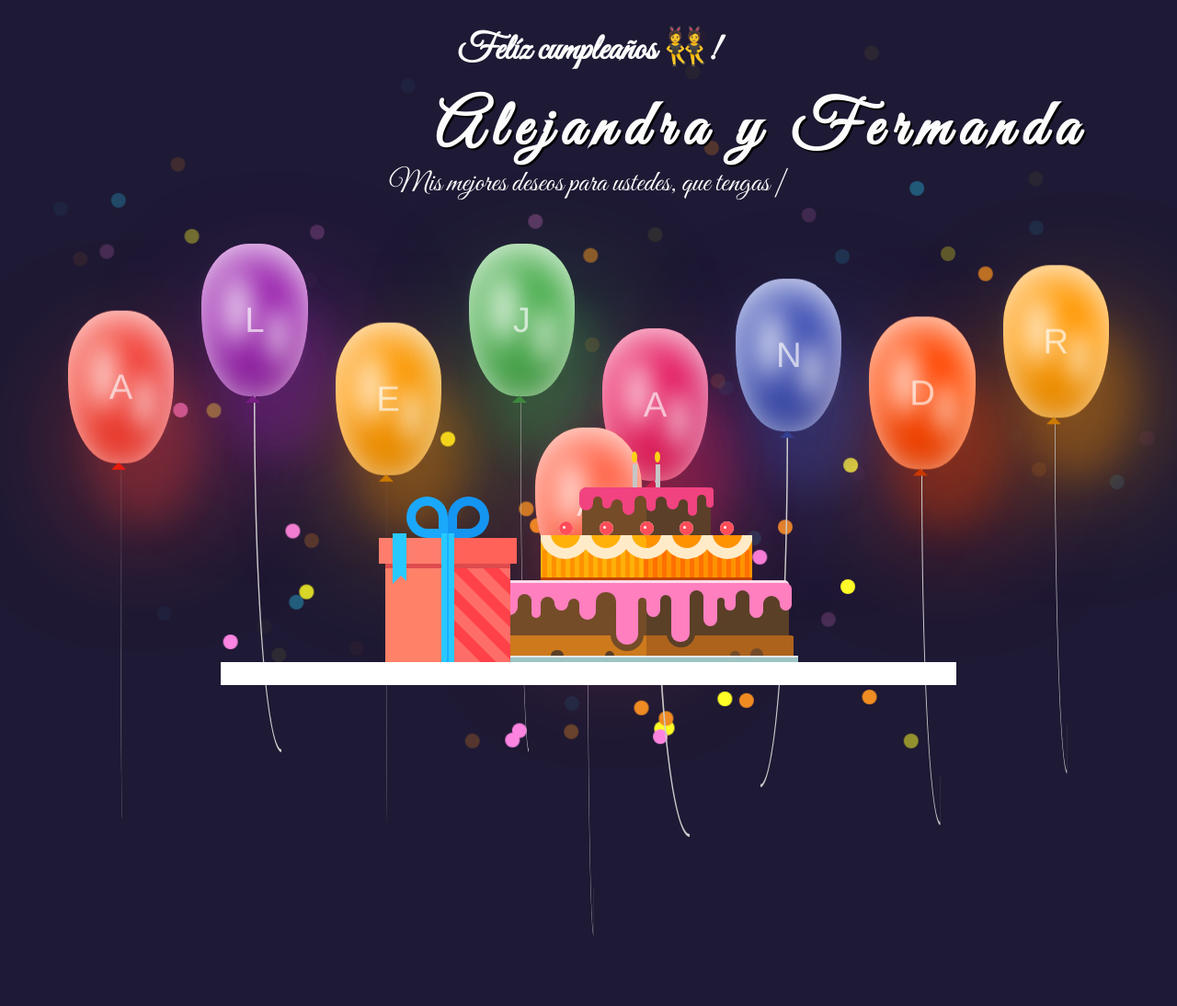
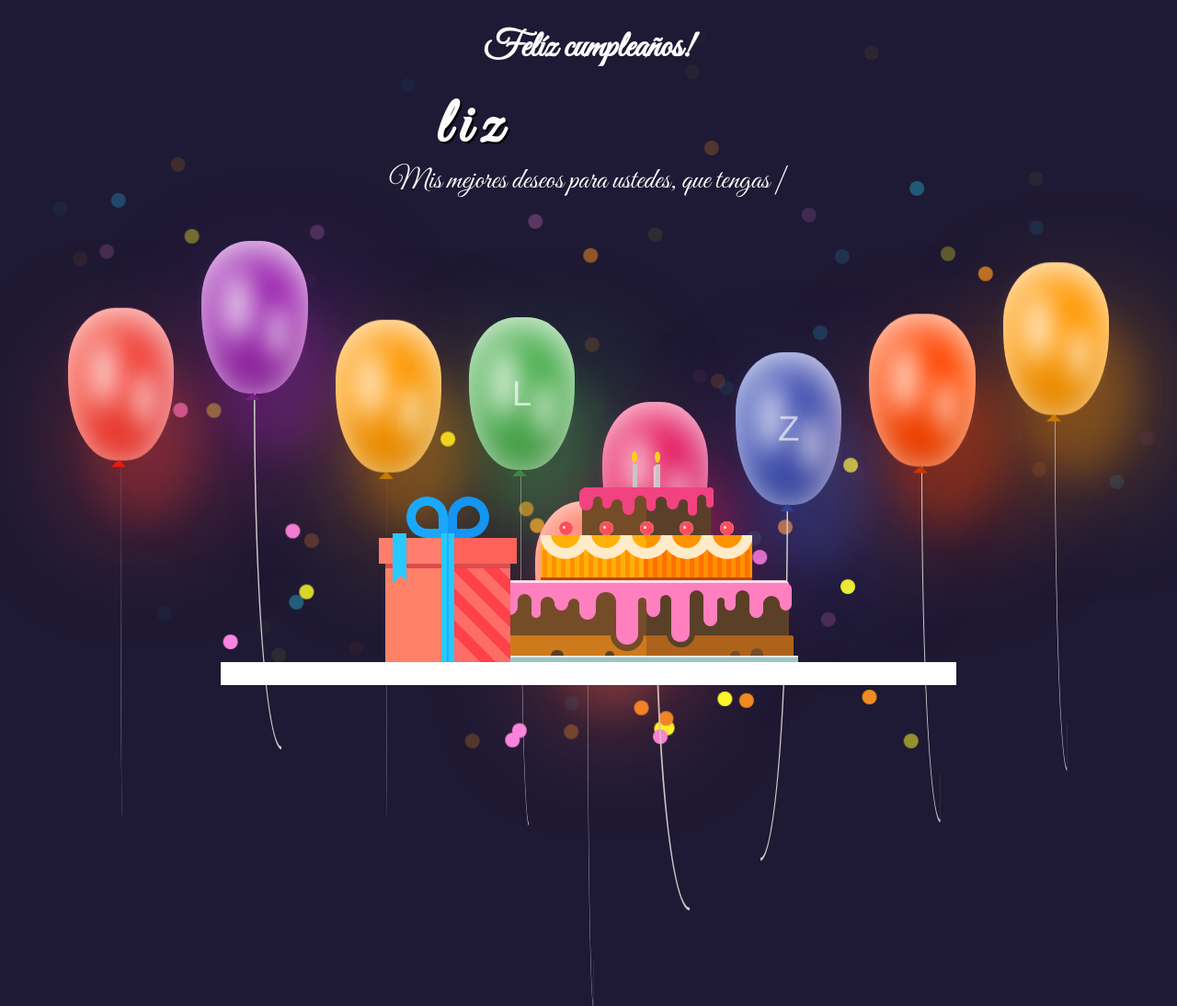
Before and after one commit to tlsluque/liz, a plain HTML site: page index.html in a window 1280 px wide. Shown: the top 1094 px of the page at 92% size. Before the commit the page ends 1018 px from the top, so only its background shows below. Drawn offline with nearby package versions, Linux system fonts and the light colour scheme.

Commit message:
Update index.html

```diff
--- a/index.html
+++ b/index.html
@@ -2,7 +2,7 @@
 
 <head>
     <meta charset="UTF-8">
-    <title>Regalo</title>
+    <title>Un detalle</title>
     <link rel="stylesheet" href="estilos.css">
     <link href="https://fonts.googleapis.com/css?family=Great+Vibes" rel="stylesheet" type="text/css">
     <script src="https://ajax.googleapis.com/ajax/libs/jquery/1/jquery.min.js"></script>
@@ -112,12 +112,20 @@
     <div class="content">
 
         <div class="title">
-            <h1>Felíz cumpleaños 👯!</h1>
-            <h2>Alejandra y Fermanda</h2>
+            <h1>Felíz cumpleaños!</h1>
+            <h2>liz</h2>
             <p class="writer">Mis mejores deseos para ustedes, que tengas un lindo día!</p>
             <div class="balloons">
                     <div class="balloon">
-                            <span>A</span>
+                            <span></span>
+                            <div class="string"></div>
+                        </div>
+                        <div class="balloon">
+                            <span></span>
+                            <div class="string"></div>
+                        </div>
+                        <div class="balloon">
+                            <span></span>
                             <div class="string"></div>
                         </div>
                         <div class="balloon">
@@ -125,31 +133,23 @@
                             <div class="string"></div>
                         </div>
                         <div class="balloon">
-                            <span>E</span>
+                            <span>I</span>
                             <div class="string"></div>
                         </div>
                         <div class="balloon">
-                            <span>J</span>
+                            <span>Z</span>
                             <div class="string"></div>
                         </div>
                         <div class="balloon">
-                            <span>A</span>
+                            <span></span>
                             <div class="string"></div>
                         </div>
                         <div class="balloon">
-                            <span>N</span>
+                            <span></span>
                             <div class="string"></div>
                         </div>
                         <div class="balloon">
-                            <span>D</span>
-                            <div class="string"></div>
-                        </div>
-                        <div class="balloon">
-                            <span>R</span>
-                            <div class="string"></div>
-                        </div>
-                        <div class="balloon">
-                            <span>A</span>
+                            <span></span>
                             <div class="string"></div>
                         </div>
             </div>
@@ -157,7 +157,7 @@
         <section class="wrap">
             <section class="gift">
                 <div class="giftcard">
-                    <a>Felíz
+                    <a>
                     <br/>Cumpleaños!</a>
                 </div>
                 <section class="gift_top">
```
